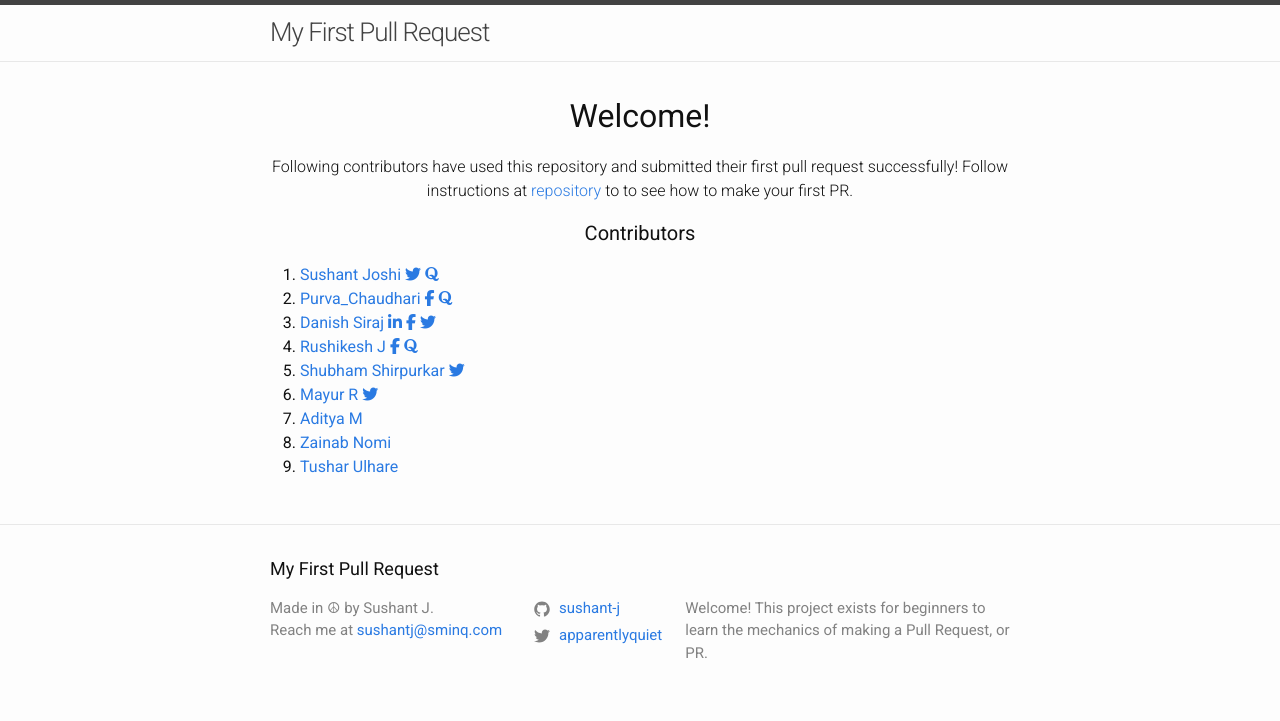
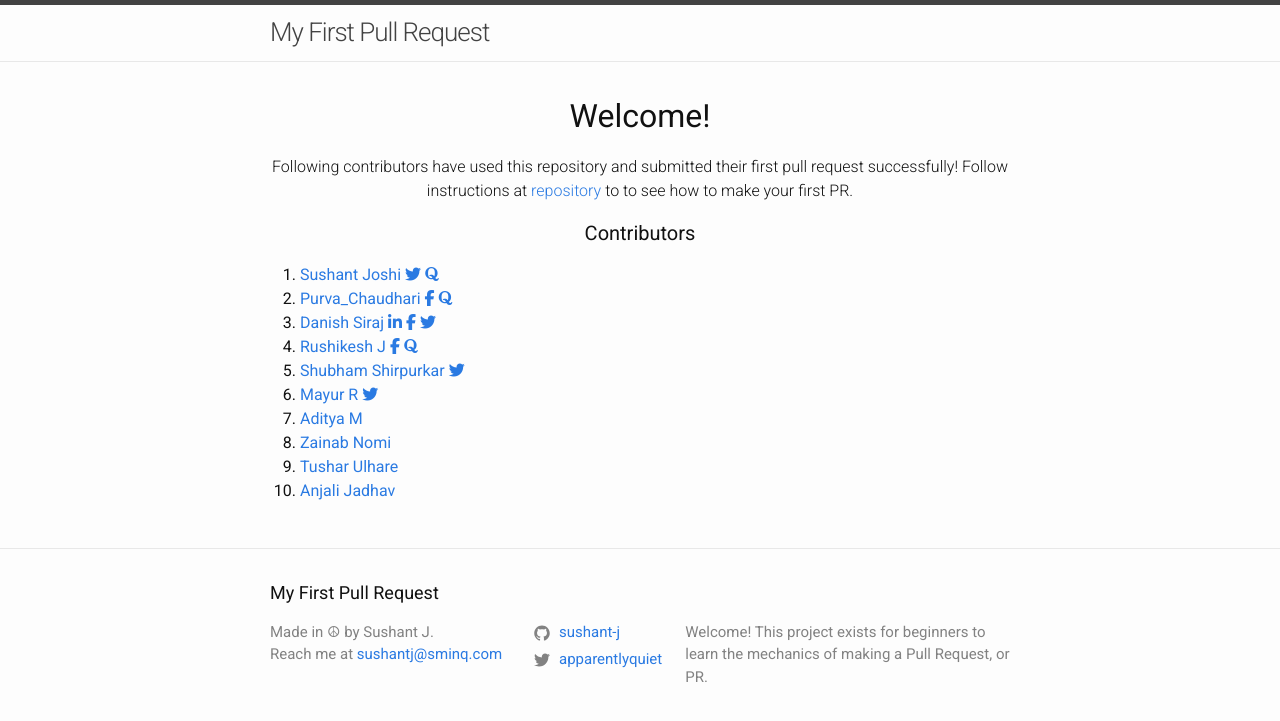
Before and after one commit to sushant-j/my-first-pull-request, a Jekyll site: the page built from index.md, in a window 1280 px wide. Shown: the top 721 px of the page. Built offline with Jekyll 4.4.1, drawn with Linux system fonts in a browser that asks for light colours; nearby versions of some CDN libraries.

Commit message:
Added my name

```diff
--- a/_layouts/home.html
+++ b/_layouts/home.html
@@ -89,5 +89,10 @@ layout: default
         Tushar Ulhare
       </a>
     </li>
+     <li>
+      <a href="https://github.com/Anjali280701/">
+        Anjali Jadhav
+      </a>
+    </li>
   </ol>
 </div>
```
